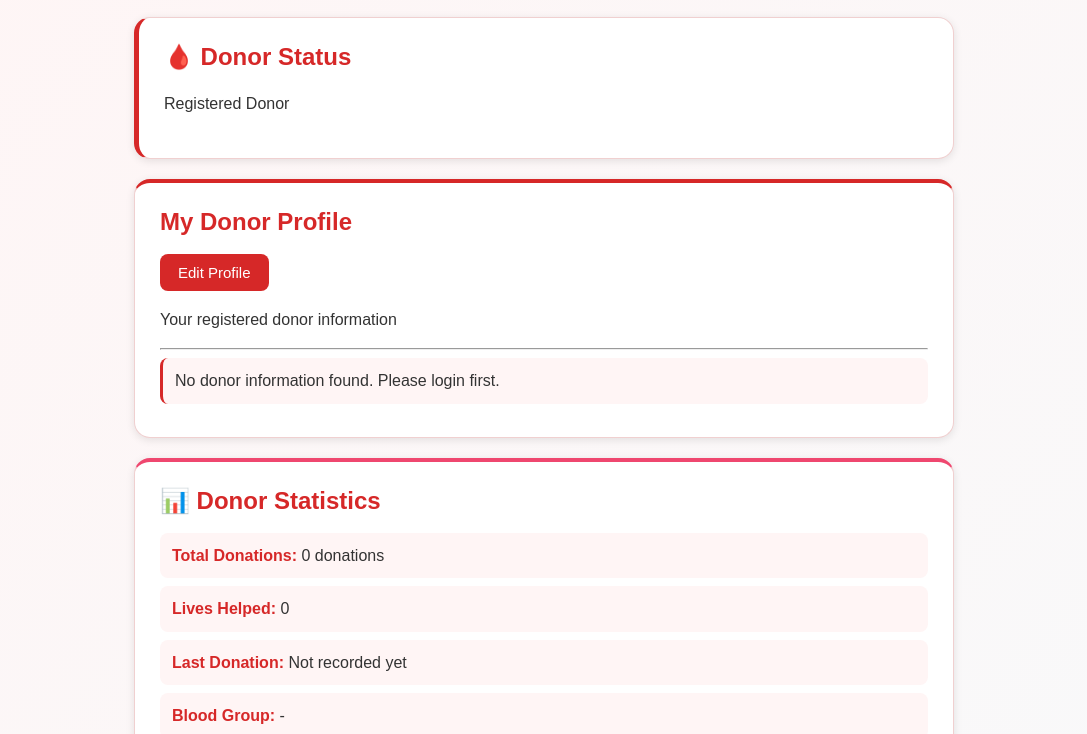
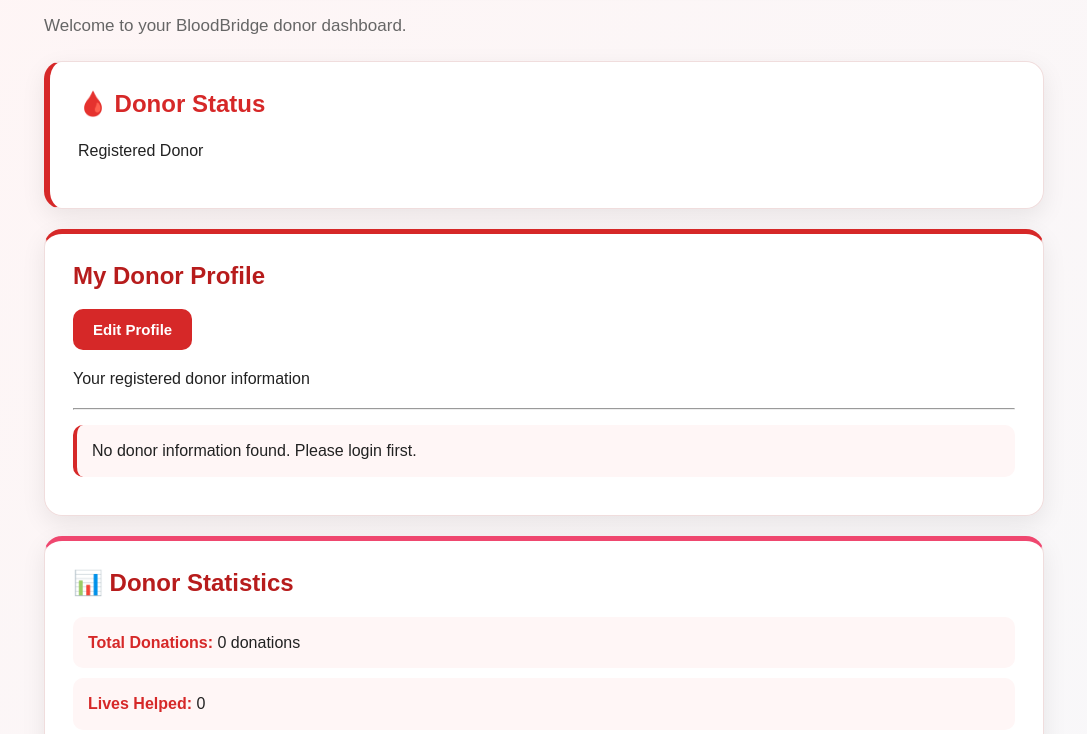
Before and after one commit to hiteshpatil5671-boop/blood-bridge, a website: page donor-dashboard.html in a window 1280 px wide. Shown: the part 180-914 px from the top of the page, without its empty margins (96-1183 px from the left). Drawn offline with Linux system fonts and the light colour scheme.

Commit message:
Refactor styles in donor dashboard for better layout

```diff
--- a/donor-dashboard.html
+++ b/donor-dashboard.html
@@ -12,88 +12,85 @@
 }
 
 body {
-            background: linear-gradient(135deg, #fff5f5, #f8f9fa);
-            color: #333;
+    margin: 0;
+    padding: 40px 20px;
     min-height: 100vh;
     font-family: Arial, sans-serif;
-            margin: 0;
-            padding: 30px;
+    color: #222;
+    background: linear-gradient(135deg, #fff5f5, #f7f8fa);
 }
 
 h1 {
-            max-width: 900px;
+    max-width: 1000px;
     margin: 0 auto 10px;
-            background: linear-gradient(135deg, #d62828, #ef476f);
+    padding: 30px;
+    border-radius: 20px;
     color: white;
-            padding: 25px;
-            border-radius: 14px;
-            box-shadow: 0 5px 15px rgba(214, 40, 40, 0.2);
+    background: linear-gradient(135deg, #b71c1c, #e63956);
+    box-shadow: 0 12px 30px rgba(183, 28, 28, 0.22);
+    font-size: 34px;
 }
 
 body > p {
-            max-width: 900px;
-            margin: 10px auto;
+    max-width: 1000px;
+    margin: 12px auto 25px;
+    color: #666;
     font-size: 17px;
-            color: #555;
 }
 
 .dashboard-card {
-            max-width: 820px;
+    max-width: 1000px;
     margin: 20px auto;
-            background: white;
-            padding: 25px;
-            border: 1px solid #f0d0d0;
-            border-radius: 16px;
-            box-shadow: 0 2px 8px rgba(0, 0, 0, 0.1);
-            transition: transform 0.2s ease, box-shadow 0.2s ease;
+    padding: 28px;
+    background: rgba(255, 255, 255, 0.96);
+    border: 1px solid #f0dddd;
+    border-radius: 18px;
+    box-shadow: 0 8px 25px rgba(0, 0, 0, 0.08);
 }
 
-        .dashboard-card:hover {
-            transform: translateY(-4px);
-            box-shadow: 0 10px 25px rgba(0, 0, 0, 0.14);
-        }
-
-        .status-card {
-            border-left: 5px solid #d62828;
-        }
-
-        .status-card h2 {
-            color: #d62828;
+.dashboard-card h2 {
     margin-top: 0;
-        }
-
-        .profile-card {
-            border-top: 4px solid #d62828;
-        }
-
-        .profile-card h2,
-        .statistics-card h2 {
-            color: #d62828;
-            margin-top: 0;
-            margin-bottom: 18px;
+    color: #b71c1c;
 }
 
 .dashboard-card p {
     line-height: 1.6;
 }
 
+.status-card {
+    border-left: 6px solid #d62828;
+}
+
+.status-card h2 {
+    color: #d62828;
+}
+
+.profile-card {
+    border-top: 5px solid #d62828;
+}
+
+#donor-info {
+    margin-top: 15px;
+}
+
 #donor-info p {
-            padding: 10px 12px;
-            margin: 8px 0;
-            background: #fff5f5;
-            border-radius: 8px;
-            border-left: 3px solid #d62828;
+    margin: 10px 0;
+    padding: 13px 15px;
+    background: #fff6f6;
+    border-radius: 10px;
+    border-left: 4px solid #d62828;
 }
 
 button {
+    border: none;
+    border-radius: 10px;
+    padding: 12px 20px;
     background: #d62828;
     color: white;
-            border: none;
-            padding: 10px 18px;
-            border-radius: 8px;
+    font-size: 15px;
+    font-weight: bold;
     cursor: pointer;
-            font-size: 15px;
-            transition: 0.2s;
+    transition: 0.2s ease;
 }
 
 button:hover {
@@ -102,42 +99,44 @@
 }
 
 #edit-profile-form {
-            margin-top: 20px;
-            padding: 20px;
+    margin-top: 22px;
+    padding: 22px;
     background: #fff8f8;
-            border-radius: 12px;
     border: 1px solid #f0d0d0;
+    border-radius: 14px;
 }
 
 #edit-profile-form input {
     display: block;
     width: 100%;
-            padding: 11px;
     margin: 10px 0;
+    padding: 12px;
     border: 1px solid #ddd;
-            border-radius: 7px;
+    border-radius: 9px;
     font-size: 15px;
+    outline: none;
 }
 
-        #edit-profile-form button {
-            margin-top: 8px;
-            font-weight: bold;
+#edit-profile-form input:focus {
+    border-color: #d62828;
+    box-shadow: 0 0 0 3px rgba(214, 40, 40, 0.1);
 }
 
 #profile-update-message {
     margin-top: 12px;
+    color: #198754;
     font-weight: bold;
 }
 
 .statistics-card {
-            border-top: 4px solid #ef476f;
+    border-top: 5px solid #ef476f;
 }
 
 .statistics-card p {
-            padding: 10px 12px;
-            margin: 8px 0;
-            background: #fff5f5;
-            border-radius: 8px;
+    padding: 13px 15px;
+    margin: 10px 0;
+    background: #fff6f6;
+    border-radius: 10px;
 }
 
 .statistics-card strong {
@@ -146,22 +145,26 @@
 
 #logout-btn {
     display: block;
-            margin: 25px auto;
+    margin: 28px auto;
+    background: #333;
+}
+
+#logout-btn:hover {
+    background: #111;
 }
 
 @media (max-width: 600px) {
     body {
-                padding: 10px;
+        padding: 20px 12px;
     }
 
     h1 {
+        padding: 22px;
         font-size: 28px;
-                padding: 20px;
     }
 
     .dashboard-card {
-                width: 100%;
-                padding: 18px;
+        padding: 20px;
     }
 }
     </style>
```
Lines whose indentation alone changed are shown as unchanged.
